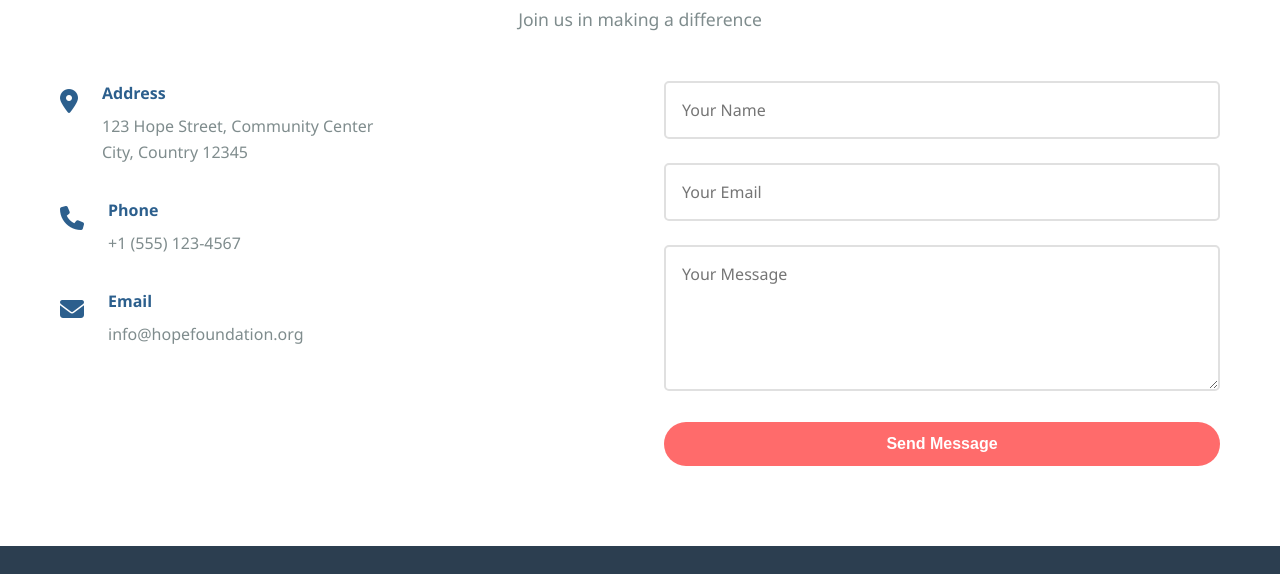
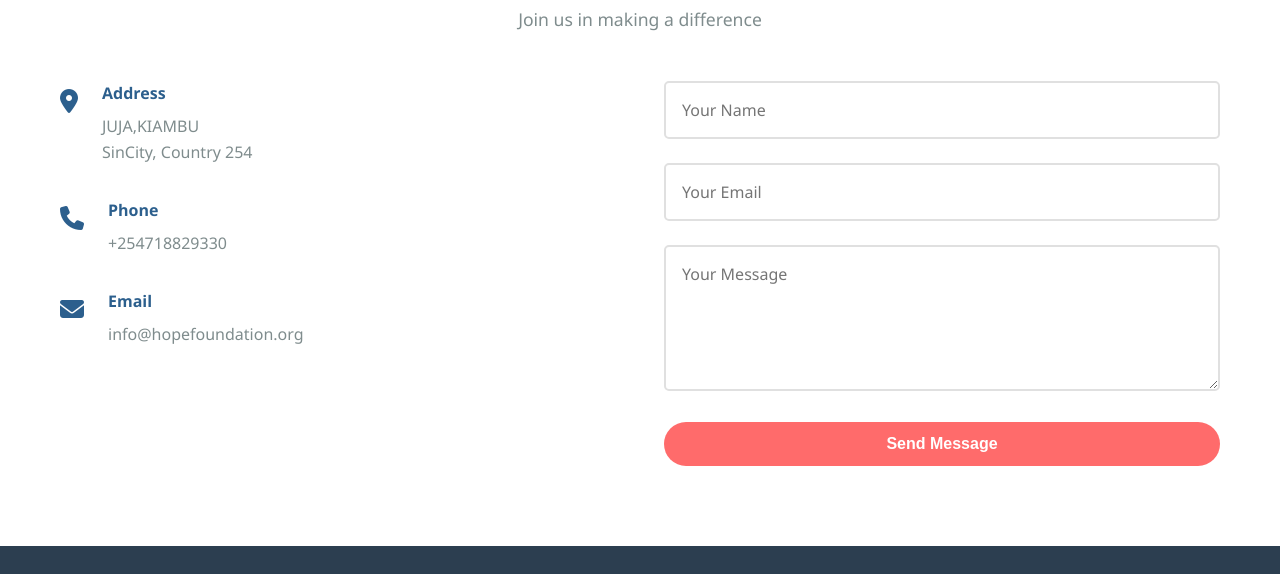
Before and after one commit to Njamine/alert-systems, a plain HTML site: page index.html in a window 1280 px wide. Shown: the part 3559-4133 px from the top of the page. Drawn offline with Linux system fonts and the light colour scheme.

Commit message:
Update contact information in index.html

```diff
--- a/index.html
+++ b/index.html
@@ -174,14 +174,14 @@
                         <i class="fas fa-map-marker-alt"></i>
                         <div>
                             <h4>Address</h4>
-                            <p>123 Hope Street, Community Center<br>City, Country 12345</p>
+                            <p>JUJA,KIAMBU<br>SinCity, Country 254</p>
                         </div>
                     </div>
                     <div class="contact-item">
                         <i class="fas fa-phone"></i>
                         <div>
                             <h4>Phone</h4>
-                            <p>+1 (555) 123-4567</p>
+                            <p>+254718829330</p>
                         </div>
                     </div>
                     <div class="contact-item">
```
